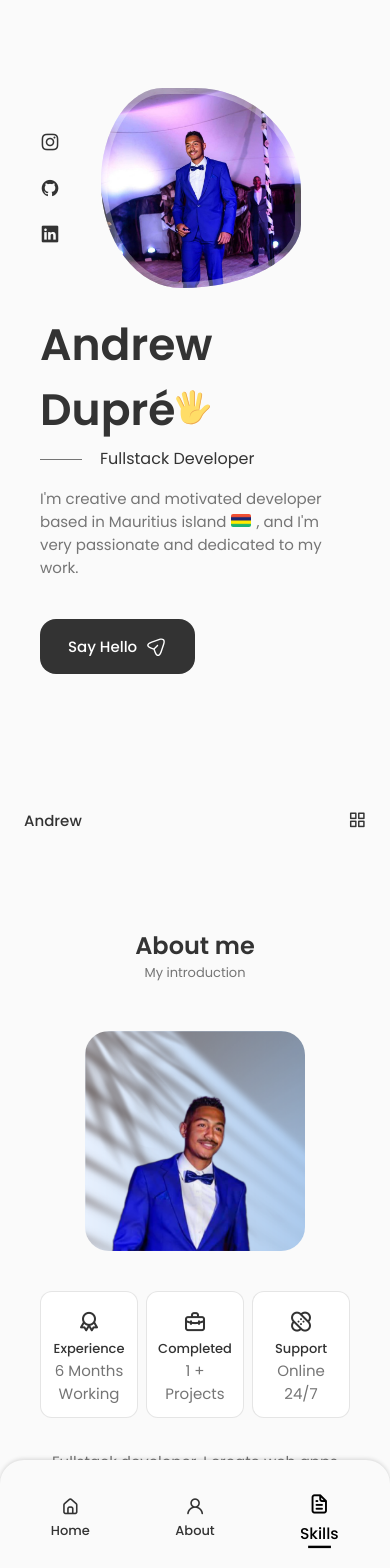
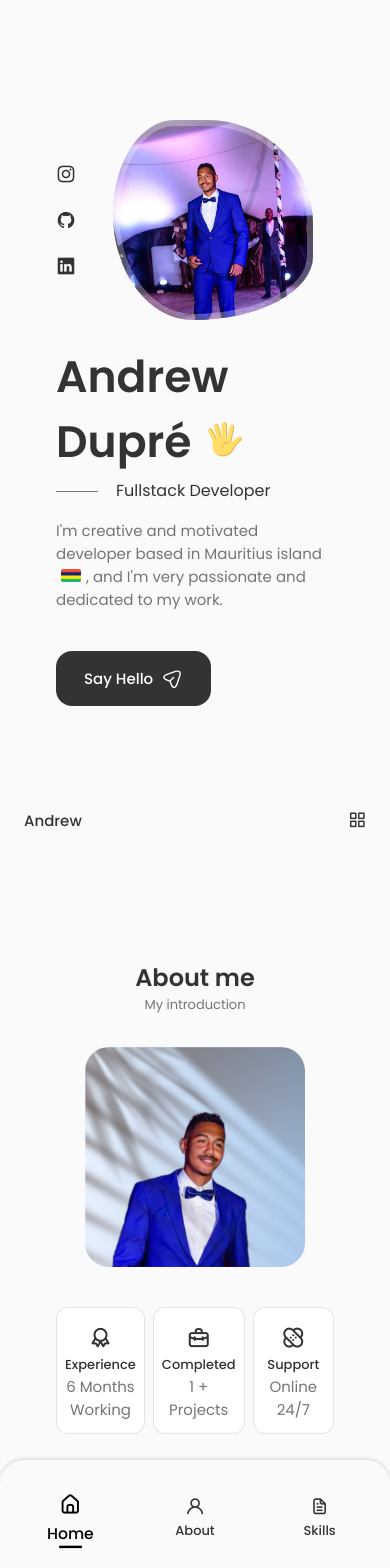
Before and after one commit to andrew-dupre110/Portfolio, a React (Vite) app: page / in a window 390 px wide. Shown: the top 1568 px of the page. Built offline with nearby package versions, Linux system fonts and the light colour scheme.

Commit message:
Fix auto scroll indicator

```diff
--- a/src/App.css
+++ b/src/App.css
@@ -230,6 +230,13 @@ img {
 }
 
 @media screen and (max-width: 576px) {
+  .section {
+    padding: 2rem;
+  }
+
+  .section__subtitle {
+    margin-bottom: 2rem;
+  }
 }
 
 /* For small devices */
@@ -242,4 +249,8 @@ img {
     margin-left: var(--mb-1);
     margin-right: var(--mb-1);
   }
+
+  .section {
+    padding: 2rem;
+  }
 }
--- a/src/components/about/About.jsx
+++ b/src/components/about/About.jsx
@@ -8,7 +8,7 @@ const About = (props) => {
   const { refProp } = props;
 
   return (
-    <section ref={refProp} className="about section" id="about">
+    <section className="about section" id="about">
       <h2 className="section__title">About me</h2>
       <span className="section__subtitle">My introduction</span>
 
@@ -23,7 +23,12 @@ const About = (props) => {
             interface while being able to fullfill the functional requirements.
           </p>
 
-          <a download="" href={Cv} className="button button--flex">
+          <a
+            ref={refProp}
+            download=""
+            href={Cv}
+            className="button button--flex"
+          >
             Download CV
             <svg
               className="button__icon"
--- a/src/components/about/about.css
+++ b/src/components/about/about.css
@@ -1,3 +1,7 @@
+.about {
+  margin-top: 10vh;
+}
+
 .about__container {
   grid-template-columns: repeat(2, 1fr);
   align-items: center;
--- a/src/components/home/Home.jsx
+++ b/src/components/home/Home.jsx
@@ -6,12 +6,13 @@ import ScrollDown from "./scroll/ScollDown.jsx";
 
 const Home = (props) => {
   const { refProp } = props;
+
   return (
-    <section ref={refProp} className="home section" id="home">
+    <section className="home section" id="home">
       <div className="home_container container grid">
         <div className="home_content grid">
           <Social />
-          <div className="home_img"></div>
+          <div ref={refProp} className="home_img"></div>
           <Data />
         </div>
         <ScrollDown />
--- a/src/components/home/data/Data.jsx
+++ b/src/components/home/data/Data.jsx
@@ -12,7 +12,6 @@ const Data = () => {
           viewBox="0 0 48 48"
           fill="none"
           xmlns="http://www.w3.org/2000/svg"
-          className="home__hand"
         >
           <path
             d="M25.4995 32.0305L31.3495 33.1555L36.1495 8.48051C36.4495 6.83051 35.3995 5.18051 33.8245 4.88051C32.1745 4.58051 30.5995 5.70551 30.2995 7.35551L25.4995 32.0305Z"
--- a/src/components/home/home.css
+++ b/src/components/home/home.css
@@ -45,10 +45,9 @@
   margin-bottom: var(--mb-0-25);
 }
 
-.home_hand {
-  width: 38px;
-  height: 38px;
-  margin-left: 0.4rem;
+.home_title > svg {
+  margin-left: 1rem;
+  animation: wave 3s ease-in-out infinite;
 }
 
 .home_subtitle {
@@ -126,6 +125,18 @@
   }
   30% {
     transform: translateY(3.75rem);
+  }
+}
+
+@keyframes wave {
+  0% {
+    transform: rotate(0);
+  }
+  50% {
+    transform: rotate(-50deg);
+  }
+  100% {
+    transform: rotate(0);
   }
 }
 
--- a/src/components/skills/index.jsx
+++ b/src/components/skills/index.jsx
@@ -1,4 +1,4 @@
-import React from "react";
+import React, { useRef } from "react";
 import "./skills.css";
 import { skills } from "../../data/skills";
 
@@ -6,11 +6,11 @@ const index = (props) => {
   const { refProp } = props;
 
   return (
-    <section ref={refProp} className="section" id="skills">
+    <section className="section skills" id="skills">
       <h2 className="section__title">Skills</h2>
       <span className="section__subtitle">Tech stack</span>
 
-      <div className="skills__container container grid">
+      <div ref={refProp} className="skills__container container grid">
         {skills.map((skill, idx) => (
           <div key={idx} className="skill__wrapper">
             <div className="container flex__container">
--- a/src/components/skills/skills.css
+++ b/src/components/skills/skills.css
@@ -55,12 +55,17 @@
 @media screen and (max-width: 600px) {
   .section {
     overflow-y: scroll;
-    padding: 0 1rem;
+  }
+
+  .skills {
+    height: 120vh;
+    scroll-snap-align: start;
   }
 
   .skills__container {
     grid-template-columns: repeat(1, 1fr);
     gap: 1rem;
+    width: 100%;
   }
 
   .skill__wrapper {
--- a/src/pages/App.jsx
+++ b/src/pages/App.jsx
@@ -23,15 +23,15 @@ function App() {
 
   useEffect(() => {
     if (homeIntersecting) {
-      setActiveLink("#home");
+      return setActiveLink("#home");
     }
     if (aboutIntersecting) {
-      setActiveLink("#about");
+      return setActiveLink("#about");
     }
     if (skillsIntersecting) {
-      setActiveLink("#skills");
+      return setActiveLink("#skills");
     }
-  }, [homeIntersecting, aboutIntersecting]);
+  }, [homeIntersecting, aboutIntersecting, skillsIntersecting]);
 
   return (
     <div>
```
